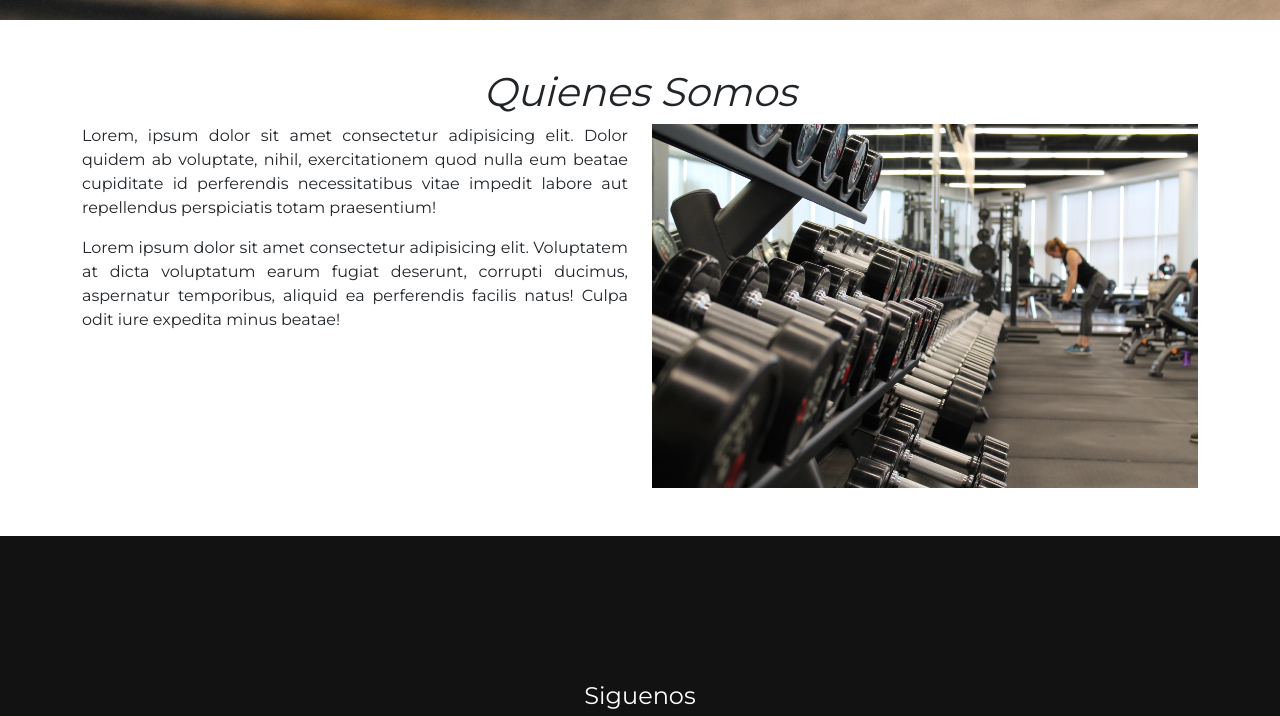
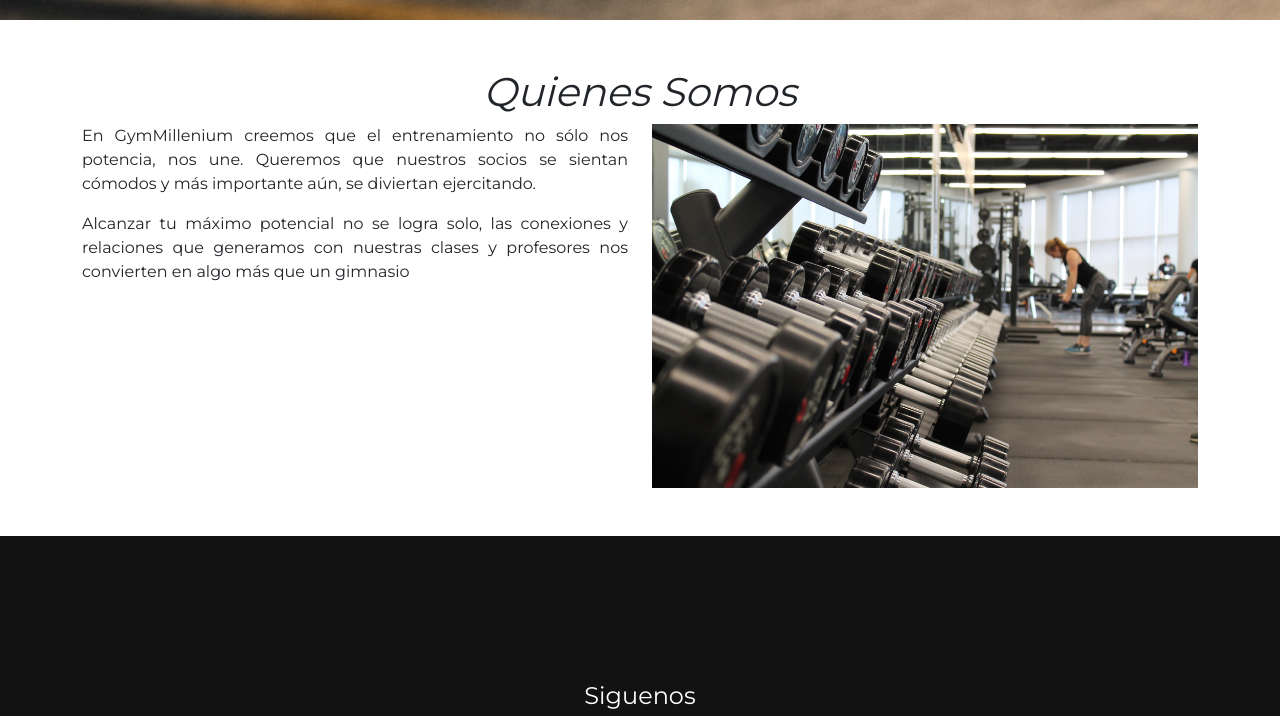
Before and after one commit to Alexdmrtz/proyecto, a website: page paginas/sobre-nosotros.html in a window 1280 px wide. Shown: the part 780-1496 px from the top of the page. Drawn offline with nearby package versions, Linux system fonts and the light colour scheme.

Commit message:
meti las keywords y description a todas mis paginas html

```diff
--- a/paginas/sobre-nosotros.html
+++ b/paginas/sobre-nosotros.html
@@ -3,6 +3,8 @@
         <meta charset="UTF-8">
         <meta http-equiv="X-UA-Compatible" content="IE=edge">
         <meta name="viewport" content="width=device-width, initial-scale=1.0">
+        <meta name="description" content="Comenza tu Entrenamiento con nosotros y disfruta de una experiencia única. Asociate hoy y mantené el precio de tu membresía con cuotas sin interés.">
+        <meta name="keywords" content="Gymnasio, mancuernas, vida fitness, superacion, actividad fisica, salud , energia , estetico , entrenar , rutinas ">
         <link href="https://cdn.jsdelivr.net/npm/bootstrap@5.3.0-alpha1/dist/css/bootstrap.min.css" rel="stylesheet" integrity="sha384-GLhlTQ8iRABdZLl6O3oVMWSktQOp6b7In1Zl3/Jr59b6EGGoI1aFkw7cmDA6j6gD" crossorigin="anonymous">
         <link rel="stylesheet" href="../css/main.css">
         <link rel="preconnect" href="https://fonts.googleapis.com">
@@ -59,8 +61,12 @@
                 <div class="container">
                     <div class="row nosotros-img">
                         <div class="col">
-                            <p>Lorem, ipsum dolor sit amet consectetur adipisicing elit. Dolor quidem ab voluptate, nihil, exercitationem quod nulla eum beatae cupiditate id perferendis necessitatibus vitae impedit labore aut repellendus perspiciatis totam praesentium!</p>
-                            <p>Lorem ipsum dolor sit amet consectetur adipisicing elit. Voluptatem at dicta voluptatum earum fugiat deserunt, corrupti ducimus, aspernatur temporibus, aliquid ea perferendis facilis natus! Culpa odit iure expedita minus beatae!</p>
+                            <p>En GymMillenium creemos que el entrenamiento
+                                no sólo nos potencia, nos une.
+                                Queremos que nuestros socios se sientan cómodos y más importante aún,
+                                se diviertan ejercitando.</p>
+                            <p>Alcanzar tu máximo potencial no se logra solo,
+                                las conexiones y relaciones que generamos con nuestras clases y profesores nos convierten en algo más que un gimnasio</p>
 
                         </div>
                         <div class="col">
```
Also changed, not shown: index.html (+2 -0 lines), paginas/contacto.html (+2 -0 lines), paginas/planes.html (+2 -0 lines), paginas/sucursales.html (+2 -0 lines).
